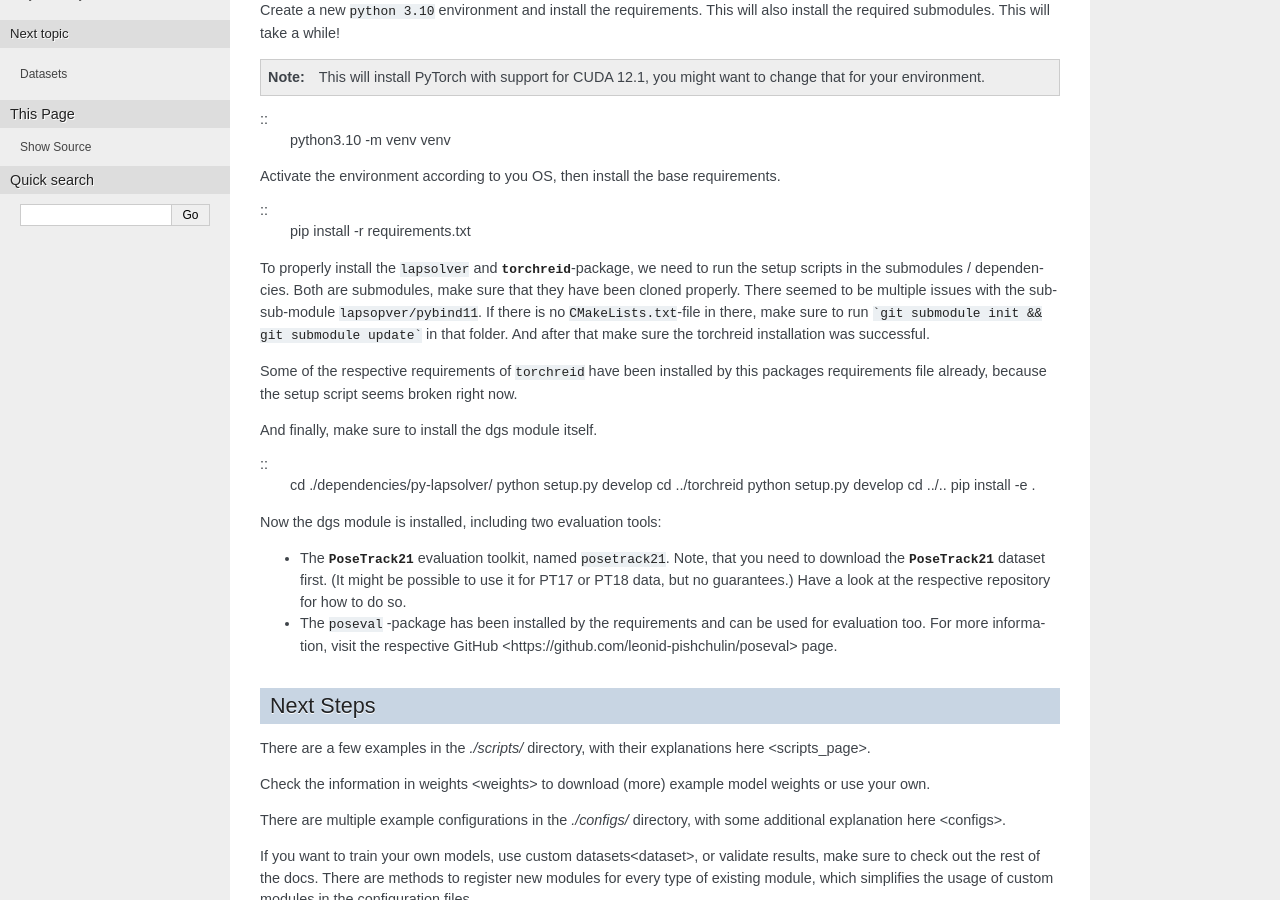
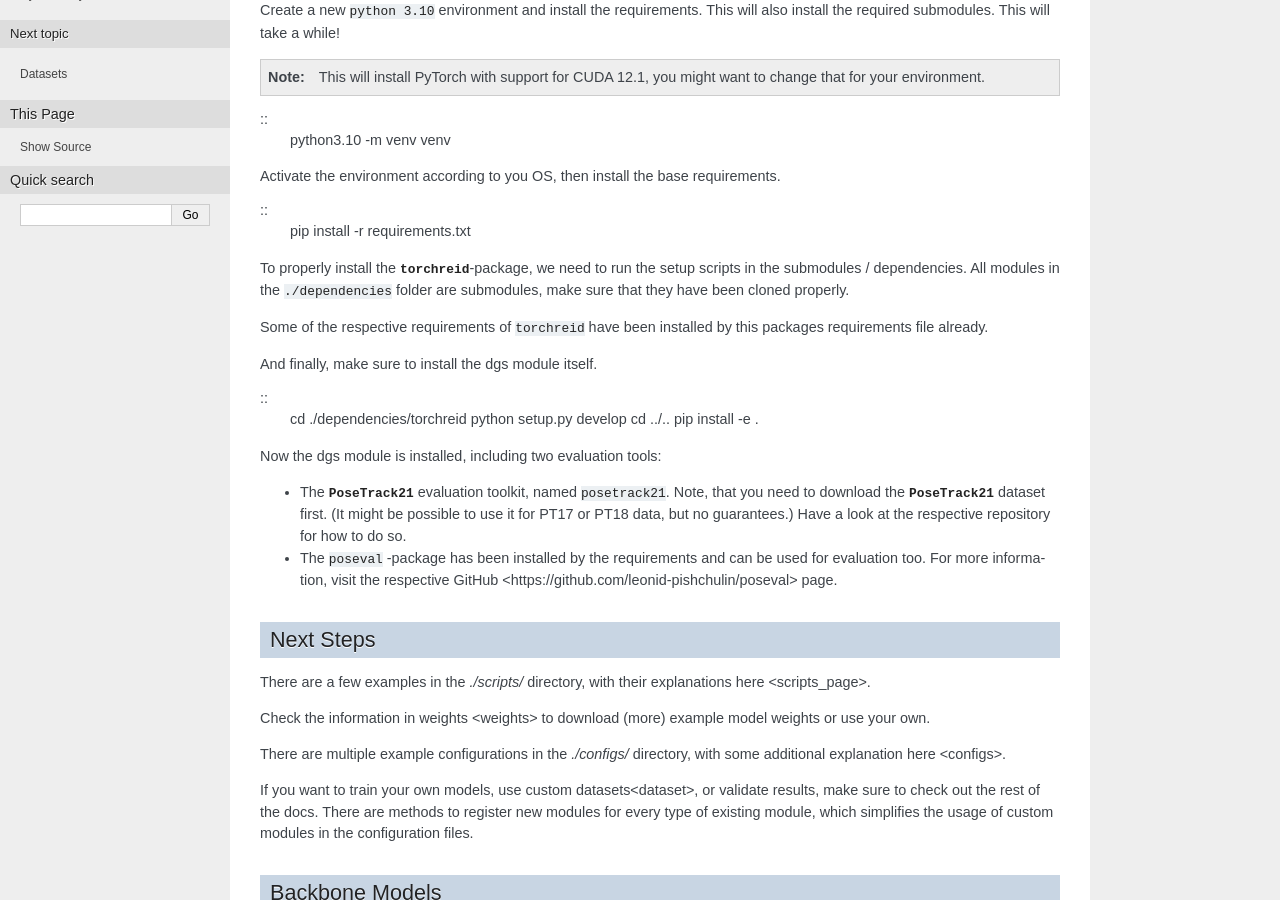
Before and after one commit to bmmtstb/dynamically-gated-similarities, a Sphinx documentation site: the page built from docs/installation.rst, in a window 1280 px wide and 900 px high, scrolled down 304 px. Built offline with Sphinx 7.4.7, drawn with Linux system fonts in a browser that asks for light colours.

Commit message:
fix some issues with building docs
- upgraded environments

Signed-off-by: Martin <1500595+bmmtstb@users.noreply.github.com>

````diff
--- a/docs/conf.py
+++ b/docs/conf.py
@@ -71,10 +71,7 @@ rst_prolog = """
 # tell autodoc that we don't want these packages to be imported
 autodoc_mock_imports = [
     "cv2",
-    "opencv-python",
-    "lapsolver",
     "posetrack21",
-    "pytorch",
     "torch",
     "torcheval",
     "torchvision",
--- a/docs/installation.rst
+++ b/docs/installation.rst
@@ -26,20 +26,15 @@ Activate the environment according to you OS, then install the base requirements
 	pip install -r requirements.txt
 
 
-To properly install the ``lapsolver`` and |torchreid|_-package, we need to run the setup scripts in the submodules / dependencies.
-Both are submodules, make sure that they have been cloned properly.
-There seemed to be multiple issues with the sub-sub-module ``lapsopver/pybind11``.
-If there is no ``CMakeLists.txt``-file in there, make sure to run ```git submodule init && git submodule update``` in that folder.
-And after that make sure the torchreid installation was successful.
+To properly install the |torchreid|_-package, we need to run the setup scripts in the submodules / dependencies.
+All modules in the ``./dependencies`` folder are submodules, make sure that they have been cloned properly.
 
-Some of the respective requirements of |torchreid| have been installed by this packages requirements file already, because the setup script seems broken right now.
+Some of the respective requirements of |torchreid| have been installed by this packages requirements file already.
 
 And finally, make sure to install the dgs module itself.
 
 ::
-	cd ./dependencies/py-lapsolver/
-	python setup.py develop
-	cd ../torchreid
+	cd ./dependencies/torchreid
 	python setup.py develop
 	cd ../..
 	pip install -e .
--- a/docs/requirements_docs.txt
+++ b/docs/requirements_docs.txt
@@ -4,7 +4,7 @@
 
 matplotlib
 numpy==1.*
-scipy
+scipy==1.14.*
 sphinx
 sphinxcontrib.datatemplates
 tqdm
--- a/requirements.txt
+++ b/requirements.txt
@@ -22,13 +22,12 @@ coverage[toml]
 gdown  # torchreid does not import it properly
 imagesize
 matplotlib
-munkres  # munkres is a package for the hungarian (matching) algorithm
 numpy==1.*
 opencv-python
 Pillow
 pylint
 pyyaml==6.0.*
-scipy
+scipy==1.14.*
 sphinx  # sphinx is used to build the docs
 sphinxcontrib.datatemplates
 tb-nightly  # use tb nightly, due to torchreid installing it and it being incompatible with the regular tensorboard
````
Also changed, not shown: 1 other file.
